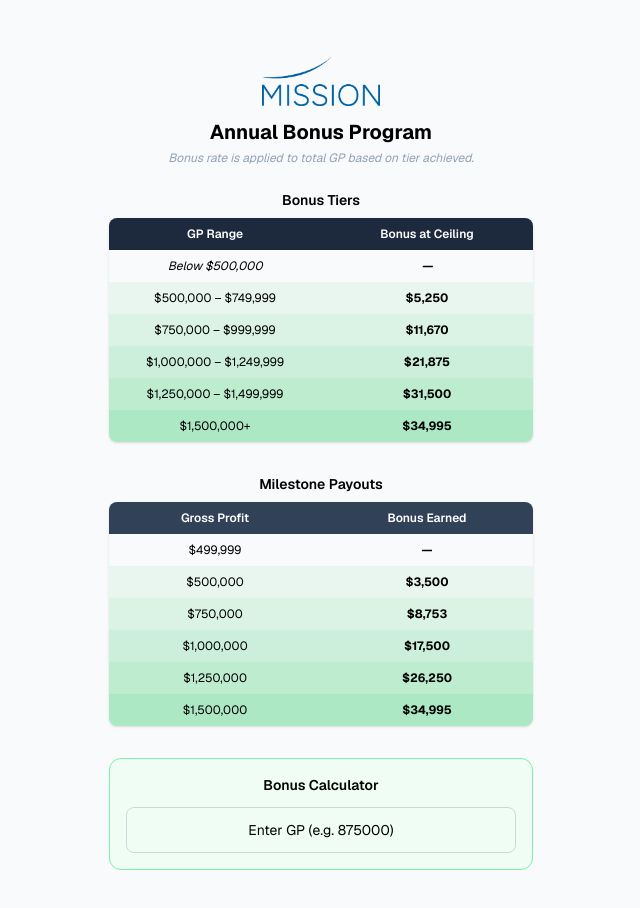
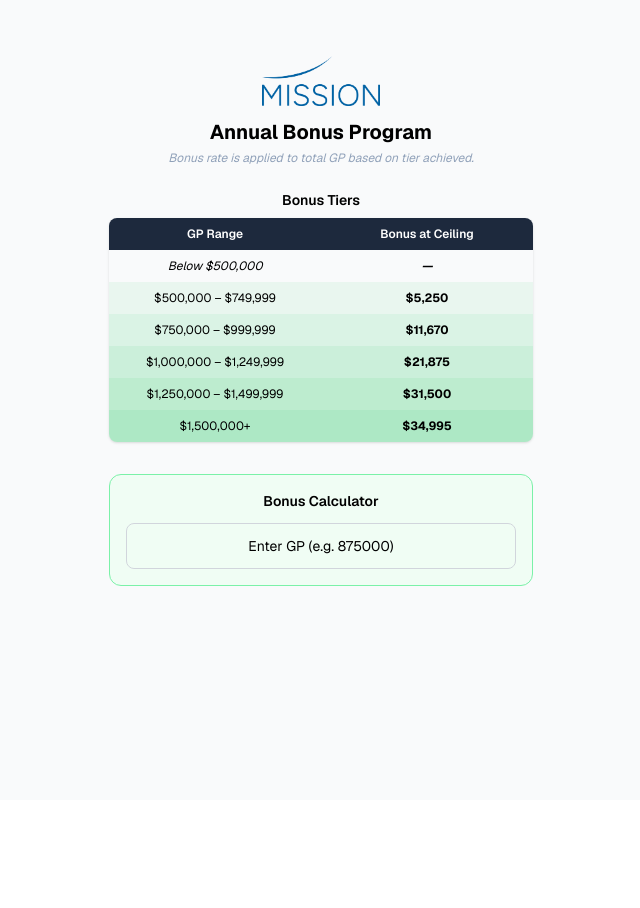
Before and after one commit to jsgelfand/bonus-calculator, a Next.js app: page / in a window 1280 px wide. Shown: the top 908 px of the page, without its empty margins (319-959 px from the left). After the commit the page ends 800 px from the top, so only its background shows below. Built offline with nearby package versions, Linux system fonts and the light colour scheme.

Commit message:
remove "Milestone Payouts" section and unused examples array
Simplify page with remaining core elements.

```diff
--- a/app/components/BonusCalculator.tsx
+++ b/app/components/BonusCalculator.tsx
@@ -27,8 +27,6 @@ function calcBonus(gp: number) {
   const t = getTier(gp);
   return Math.min(t.rate * gp, 35000);
 }
-
-const examples = [499999, 500000, 750000, 1000000, 1250000, 1500000];
 
 export default function BonusCalculator() {
   const [gp, setGp] = useState("");
@@ -90,35 +88,6 @@ export default function BonusCalculator() {
         </table>
       </div>
 
-      {/* Milestone Payouts */}
-      <h3 className="text-sm font-semibold mb-2 text-center text-black">Milestone Payouts</h3>
-      <div className="overflow-x-auto mb-8 rounded-lg shadow w-full">
-        <table className="w-full border-collapse text-xs table-fixed">
-          <thead>
-            <tr className="bg-slate-700 text-white">
-              {["Gross Profit", "Bonus Earned"].map((h) => (
-                <th key={h} className="w-1/2 px-3 py-2 text-center font-semibold">{h}</th>
-              ))}
-            </tr>
-          </thead>
-          <tbody>
-            {examples.map((e, i) => {
-              const b = calcBonus(e);
-              const greenIntensity = i / (examples.length - 1);
-              const bgColor = `rgba(34, 197, 94, ${greenIntensity * 0.35})`;
-              return (
-                <tr key={i} style={{ background: bgColor }}>
-                  <td className="w-1/2 px-3 py-2 text-center text-black">{fmt(e)}</td>
-                  <td className="w-1/2 px-3 py-2 text-center font-bold text-black">
-                    {b === 0 ? "—" : fmt(b)}
-                  </td>
-                </tr>
-              );
-            })}
-          </tbody>
-        </table>
-      </div>
-
       {/* Calculator */}
       <div className="bg-green-50 border border-green-300 rounded-xl p-4 w-full relative overflow-hidden">
         <GoldFireworks trigger={fireworkTrigger} />
```
